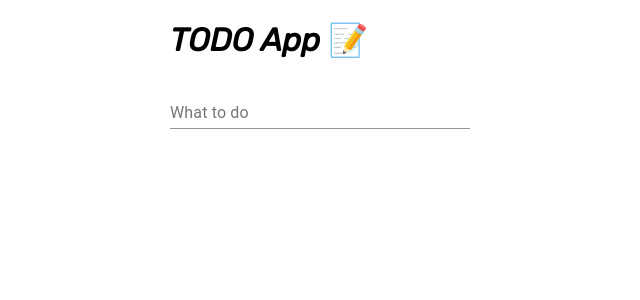
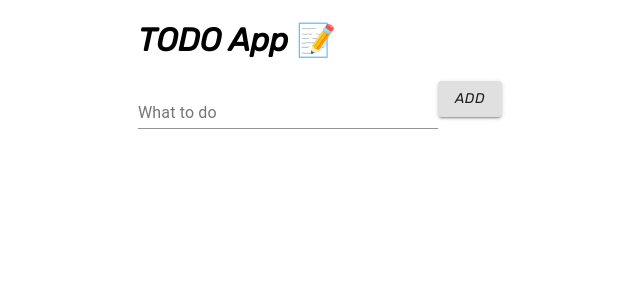
Before and after one commit to Sakshi2830/ToDo-Applic, a React (Create React App) app: page / in a window 1280 px wide. Shown: the top 300 px of the page, without its empty margins (320-960 px from the left). Built offline with nearby package versions, Linux system fonts and the light colour scheme.

Commit message:
adding the firebase

```diff
--- a/src/App.js
+++ b/src/App.js
@@ -1,8 +1,25 @@
 
-import { TextField } from '@material-ui/core';
+import { Button, TextField } from '@material-ui/core';
+import { useState } from 'react';
 import './App.css';
+import { db } from "./firebase-config"
+import firebase from "firebase"
 
 function App() {
+const [todoInput, setTodoInput] = useState('');
+
+function addTodo(e) {
+  e.preventDefault();
+  console.log(`your adding a todo`);
+  db.collection("todos").add({
+    inprogress: true,
+    timestamp: firebase.firestore.FieldValue.serverTimestamp(),
+    todo: todoInput,
+  })
+  setTodoInput("");
+}
+
+
   return (
     <div className="App"  style={{
       display: "flex",
@@ -11,12 +28,17 @@ function App() {
     }}>
      <div>
      <h1>TODO App 📝</h1>
+     <form>
      <TextField id="standard-basic" label="What to do"
+     value={todoInput}
+     onChange={(e) => setTodoInput(e.target.value)}
      style={{
        maxWidth: "300px",
        width: "90vw",
 
      }}/>
+<Button type="submit" variant="contained" onClick={addTodo}>Add</Button>
+</form>
      </div>
     </div>
   );
```
